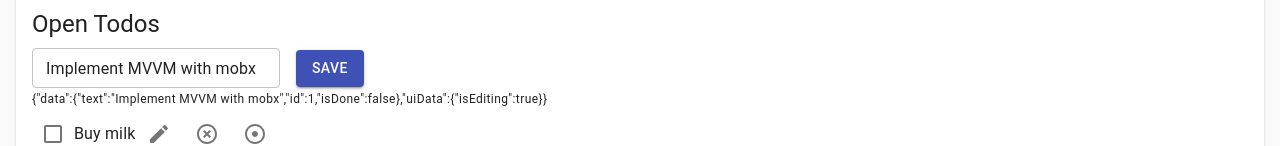
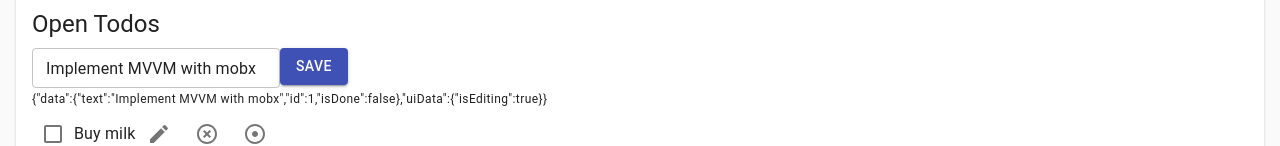
Before and after one commit to d400800/react-charts-experiments, a React (Create React App) app: page /mvvm-playground in a window 1280 px wide. Both pictures are taken after a click on the button 308 px from the left and 228 px from the top of the page. Shown: the part 156-302 px from the top of the page. Built offline with nearby package versions, Linux system fonts and the light colour scheme.

Commit message:
adding useViewModel hook;

```diff
--- a/src/Features/TodoListPage.jsx
+++ b/src/Features/TodoListPage.jsx
@@ -24,7 +24,6 @@
 
     return (
         <>
-
             <TestStoreProvider value={{test: 123}}>
                 <TodoListStoreProvider value={InitialTodoListStore}>
                     <TodoNew/>
--- a/src/Features/Todos/TodoItem.jsx
+++ b/src/Features/Todos/TodoItem.jsx
@@ -6,17 +6,12 @@
 import EditIcon from '@material-ui/icons/Edit';
 import {useObserver} from "mobx-react-lite";
 import {useTodoListStore} from './stores/todo-list';
+import TodoItemVm from "./stores/todo-item";
+import ViewModel from "../../shared/models/ViewModel";
+import useViewModel from "../../shared/hooks/use-view-model";
 
 export const TodoItem = ({todo}) => {
     const {StoreContext: todoList} = useTodoListStore();
-
-    const [newText, setText] = useState(todo.data.text);
-
-    const saveText = () => {
-        todo.updateText(newText);
-
-        todo.toggleIsEditing();
-    };
 
     return (
         useObserver(() => (
@@ -26,11 +21,9 @@
                         ?
                         <Box display="flex" alignItems="center">
                             <Box mr={2}>
-                                <TextField value={newText} variant="outlined" size="small" onKeyDown={onEnterPress(saveText)}
-                                           onChange={e => setText(e.target.value)}/>
+                                <TodoText onSave={todo.update}
+                                          todoText={todo.data.text}/>
                             </Box>
-
-                            <Button variant="contained" color="primary" onClick={saveText}>save</Button>
                         </Box>
                         :
                         <Box display="flex" alignItems="center">
@@ -43,7 +36,7 @@
 
                             <Typography variant="body1">{todo.data.text}</Typography>
 
-                            <IconButton onClick={() => todo.toggleIsEditing()}>
+                            <IconButton onClick={() => todo.updateUiData({isEditing: true})}>
                                 <EditIcon/>
                             </IconButton>
 
@@ -61,3 +54,25 @@
         ))
     )
 };
+
+function TodoText({todoText, onSave}) {
+    const todoTextVm = useViewModel(new ViewModel({
+        modelData: {text: todoText}
+    }));
+
+    return (
+        useObserver(() => (
+            <>
+                <TextField value={todoTextVm.data.text} variant="outlined" size="small"
+                           onChange={e => todoTextVm.updateData({text: e.target.value})}
+                />
+
+                <Button variant="contained" color="primary"
+                        onClick={() => onSave({text: todoTextVm.data.text}, {isEditing: false})}
+                >
+                    save
+                </Button>
+            </>
+        ))
+    );
+}
--- a/src/Features/Todos/TodoNew.jsx
+++ b/src/Features/Todos/TodoNew.jsx
@@ -2,27 +2,58 @@
 import {onEnterPress} from "./helpers/use-enter";
 import {TextField, Box, Button} from "@material-ui/core";
 import {useTodoListStore} from "./stores/todo-list";
-import TodoItem from "./stores/todo-item";
+import {useObserver} from "mobx-react-lite";
+import ViewModel from "../../shared/models/ViewModel";
+import useViewModel from "../../shared/hooks/use-view-model";
+
+class TodoNewVm extends ViewModel {
+    constructor({modelData, uiData} = {}) {
+        // todo: refactor this repeating code
+        super({
+            modelData,
+            uiData: {
+                ...TodoNewVm.getDefaultUiData(),
+                ...uiData
+            }
+        });
+    }
+
+    static getDefaultUiData() {
+        return {
+            name: ''
+        }
+    }
+}
 
 export const TodoNew = () => {
     const {StoreContext: todoList} = useTodoListStore();
-    const [newTodo, setTodo] = useState('');
+    const todoNewVm = useViewModel(new TodoNewVm());
 
     const addTodo = () => {
         todoList.addTodo({
-            modelData: {text: newTodo}
+            modelData: {text: todoNewVm.uiData.name}
         });
 
-        setTodo('');
+        todoNewVm.updateUiData({
+            name: ''
+        })
     };
 
     return (
-        <Box display="flex" alignItems="center">
-            <Box mr={2}>
-                <TextField variant="outlined" size="small" value={newTodo} onKeyDown={onEnterPress(addTodo)} onChange={(e) => setTodo(e.target.value)}/>
+        useObserver(() =>
+            <Box display="flex" alignItems="center">
+                <Box mr={2}>
+                    <TextField variant="outlined" size="small"
+                               value={todoNewVm.uiData.name}
+                               onKeyDown={onEnterPress(addTodo)}
+                               onChange={e => todoNewVm.updateUiData({
+                                   name: e.target.value
+                               })}
+                    />
+                </Box>
+
+                <Button variant="contained" color="primary" onClick={addTodo}>Add Todo</Button>
             </Box>
-
-            <Button variant="contained" color="primary" onClick={addTodo}>Add Todo</Button>
-        </Box>
+        )
     )
 };
--- a/src/Features/Todos/stores/todo-item.js
+++ b/src/Features/Todos/stores/todo-item.js
@@ -1,12 +1,12 @@
 import {action, decorate } from "mobx";
 import ViewModel from "../../../shared/models/ViewModel";
 
-export default class TodoItem extends ViewModel{
+export default class TodoItemVm extends ViewModel {
     constructor({modelData, uiData} = {}) {
         super({
             modelData,
             uiData: {
-                ...TodoItem.getDefaultUiData(),
+                ...TodoItemVm.getDefaultUiData(),
                 ...uiData
             }
         });
@@ -31,7 +31,7 @@
     }
 }
 
-decorate(TodoItem, {
+decorate(TodoItemVm, {
     toggleIsDone: action,
     toggleIsEditing: action,
     updateText: action
--- a/src/Features/Todos/stores/todo-list.js
+++ b/src/Features/Todos/stores/todo-list.js
@@ -1,7 +1,7 @@
 import {createContext, useContext} from 'react';
 
 import {action, computed, observable, decorate} from "mobx";
-import TodoItem from "./todo-item";
+import TodoItemVm from "./todo-item";
 
 export default class TodoListStore {
     constructor(todos) {
@@ -14,7 +14,7 @@
     }
 
     addTodo = (todo) => {
-        this.list.push(new TodoItem(todo));
+        this.list.push(new TodoItemVm(todo));
     }
 
     removeTodo = (todo) => {
--- /dev/null
+++ b/src/shared/hooks/use-view-model.js
@@ -0,0 +1,7 @@
+import {useState} from "react";
+
+export default function useViewModel(initialViewModelState) {
+    const [viewModel] = useState(initialViewModelState);
+
+    return viewModel;
+}
--- a/src/shared/models/ViewModel.js
+++ b/src/shared/models/ViewModel.js
@@ -6,4 +6,21 @@
 
         this.uiData = new ObservableModel(uiData);
     }
+
+    updateUiData = (uiData) => {
+        for (const key in uiData) {
+            this.uiData[key] = uiData[key];
+        }
+    }
+
+    updateData = (data) => {
+        for (const key in data) {
+            this.data[key] = data[key];
+        }
+    }
+
+    update = (data, uiData) => {
+        this.updateData(data);
+        this.updateUiData(uiData)
+    }
 }
```
